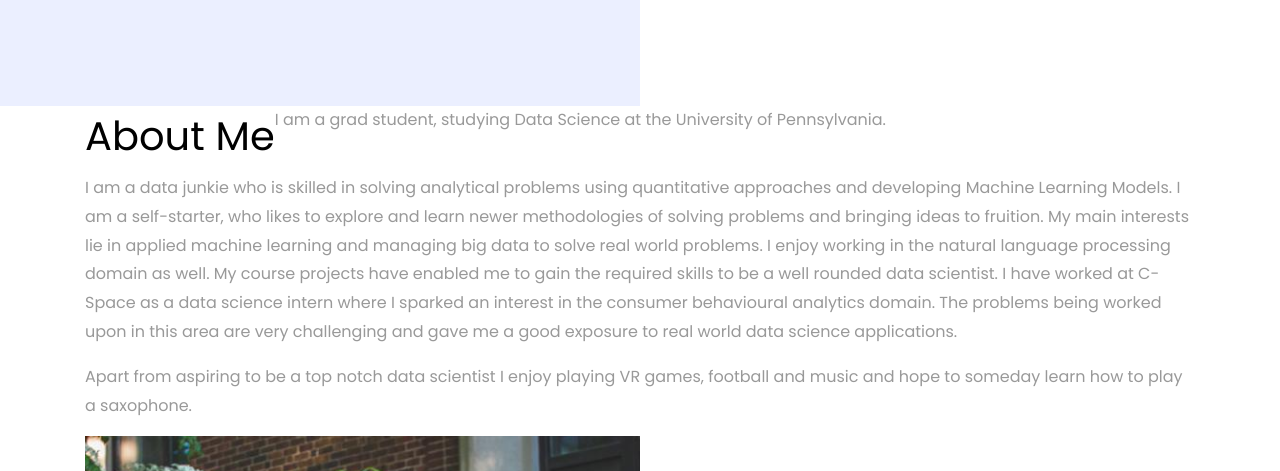
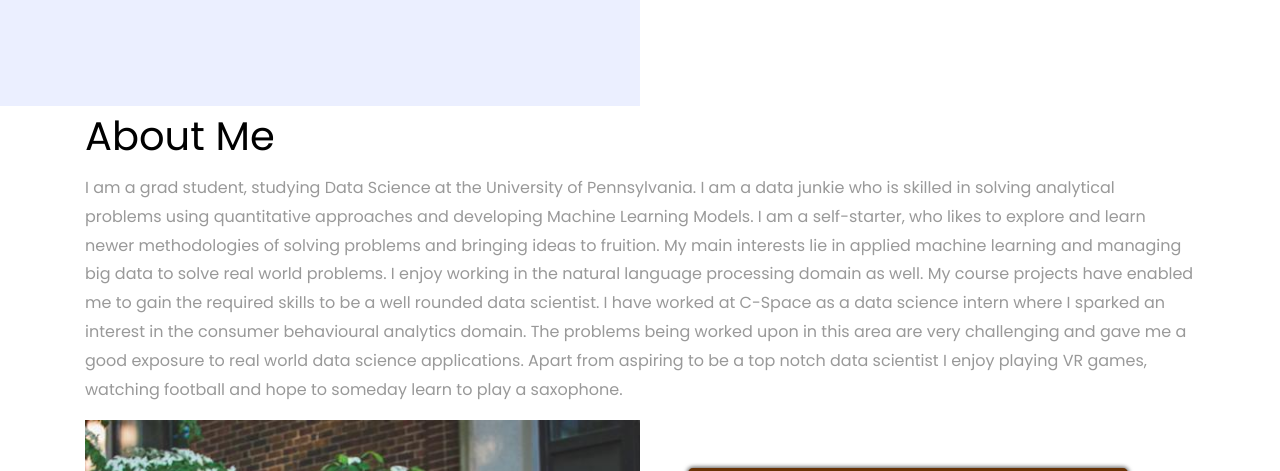
Before and after one commit to arthtalati/arthtalati.github.io, a plain HTML site: page index.html in a window 1280 px wide. Shown: the part 694-1165 px from the top of the page. Drawn offline with Linux system fonts and the light colour scheme; files whose address does not match are found by name.

Commit message:
bio changes p2 and Merck team name

```diff
--- a/index.html
+++ b/index.html
@@ -88,12 +88,15 @@
     	<div class="container">
     		<div class="row d-flex no-gutters">
 				<h1 class="big">About Me</h1>
-                    <p>I am a grad student, studying Data Science at the University of Pennsylvania. </p>
-
-                    <p> I am a data junkie who is skilled in solving analytical problems using quantitative approaches and developing Machine Learning Models. I am a self-starter, who likes to explore and learn newer methodologies of solving problems and bringing ideas to fruition. My main interests lie in applied machine learning and managing big data to solve real world problems. I enjoy working in the natural language processing domain as well. My course projects have enabled me to gain the required skills to be a well rounded data scientist. I have worked at C-Space as a data science intern where I sparked an interest in the consumer behavioural analytics domain. The problems being worked upon in this area are very challenging and gave me a good exposure to real world data science applications.
-                    </p>
-
-                    <p>Apart from aspiring to be a top notch data scientist I enjoy playing VR games, football and music and hope to someday learn how to play a saxophone.</p>
+                    <p>I am a grad student, studying Data Science at the University of Pennsylvania.
+						I am a data junkie who is skilled in solving analytical problems using quantitative approaches and developing Machine Learning Models.
+						I am a self-starter, who likes to explore and learn newer methodologies of solving problems and bringing ideas to fruition.
+						My main interests lie in applied machine learning and managing big data to solve real world problems.
+						I enjoy working in the natural language processing domain as well. My course projects have enabled me to gain the required skills to be a well rounded data scientist.
+						I have worked at C-Space as a data science intern where I sparked an interest in the consumer behavioural analytics domain.
+						The problems being worked upon in this area are very challenging and gave me a good exposure to real world data science applications.
+						Apart from aspiring to be a top notch data scientist I enjoy playing VR games, watching football and hope to someday learn to play a saxophone.
+					</p>
     			<div class="col-md-6 col-lg-6 d-flex">
     				<div class="img-about img d-flex align-items-stretch">
     					<div class="overlay"></div>
@@ -213,7 +216,7 @@
                                 <span class="date">July 2021 - Present</span>
                                 <h2>Data Scientist, Sr. Specialist</h2>
                                 <span class="position">Merck</span>
-                                <p>Team - Human Health, Vaccines</p>
+                                <p>Team - Human Health</p>
 								<p>Developing Patients Insights Engine for Non-Small Cell Lung Cancer, worked before on quantifying the impact of HPV Vaccine Hesitancy in France.</p>
                             </div>
                         </div>
```
